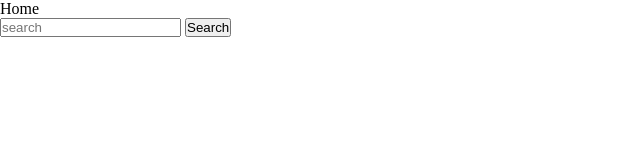
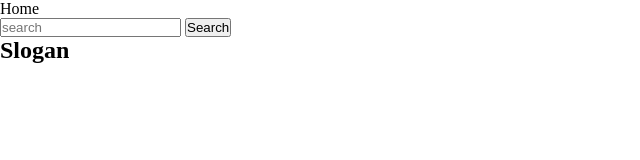
Before and after one commit to HeroTN/DemoGit07, a plain HTML site: page index.html in a window 1280 px wide. Shown: the whole page, without its empty margins (0-640 px from the left). Drawn offline with Linux system fonts and the light colour scheme.

Commit message:
thêm h2 cho carousel

```diff
--- a/index.html
+++ b/index.html
@@ -22,7 +22,9 @@
             </form>
         </nav>
     </header>
-    <section class="carousel "></section>
+    <section class="carousel ">
+        <h2>Slogan</h2>
+    </section>
     <footer></footer>
 </body>
 </html>
```
